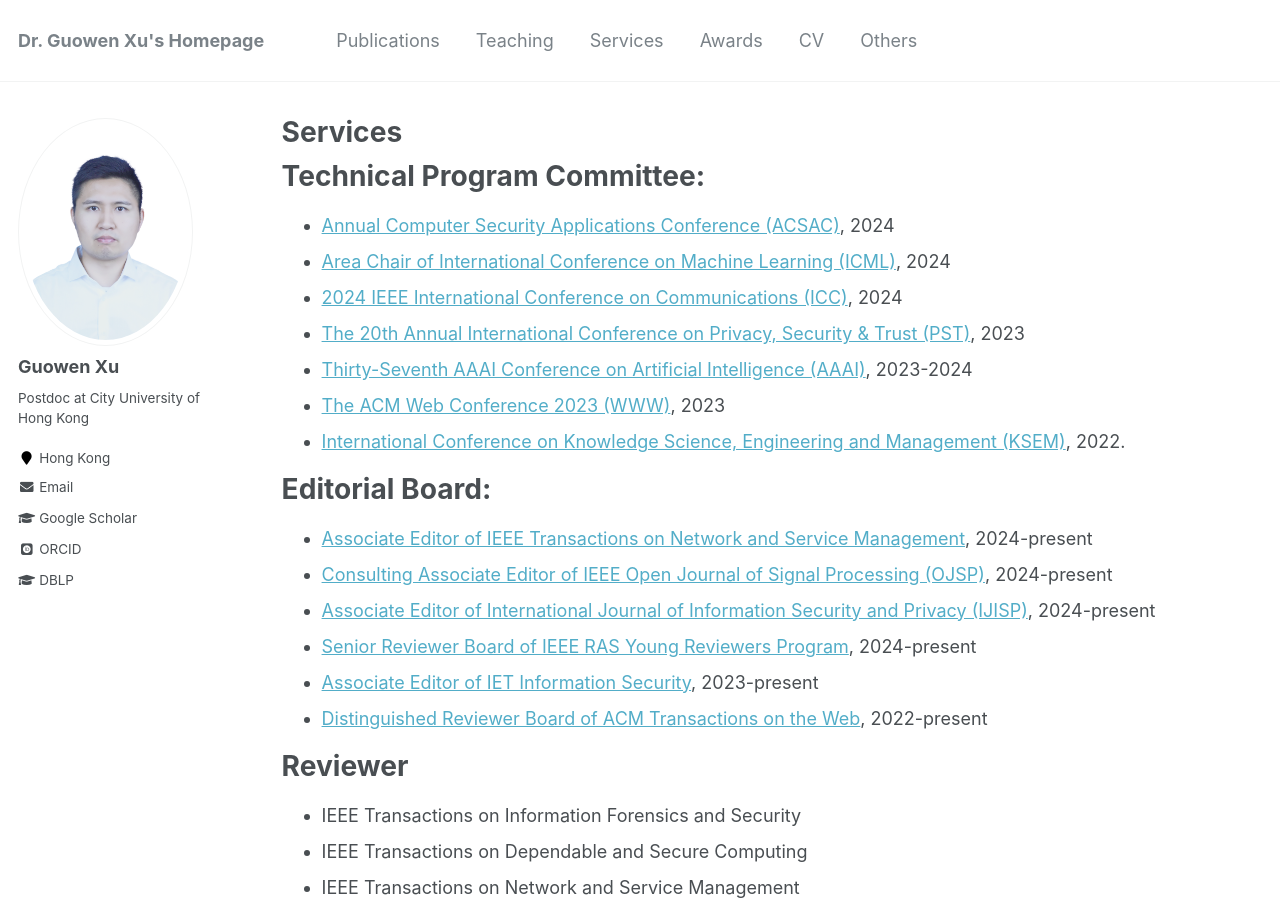
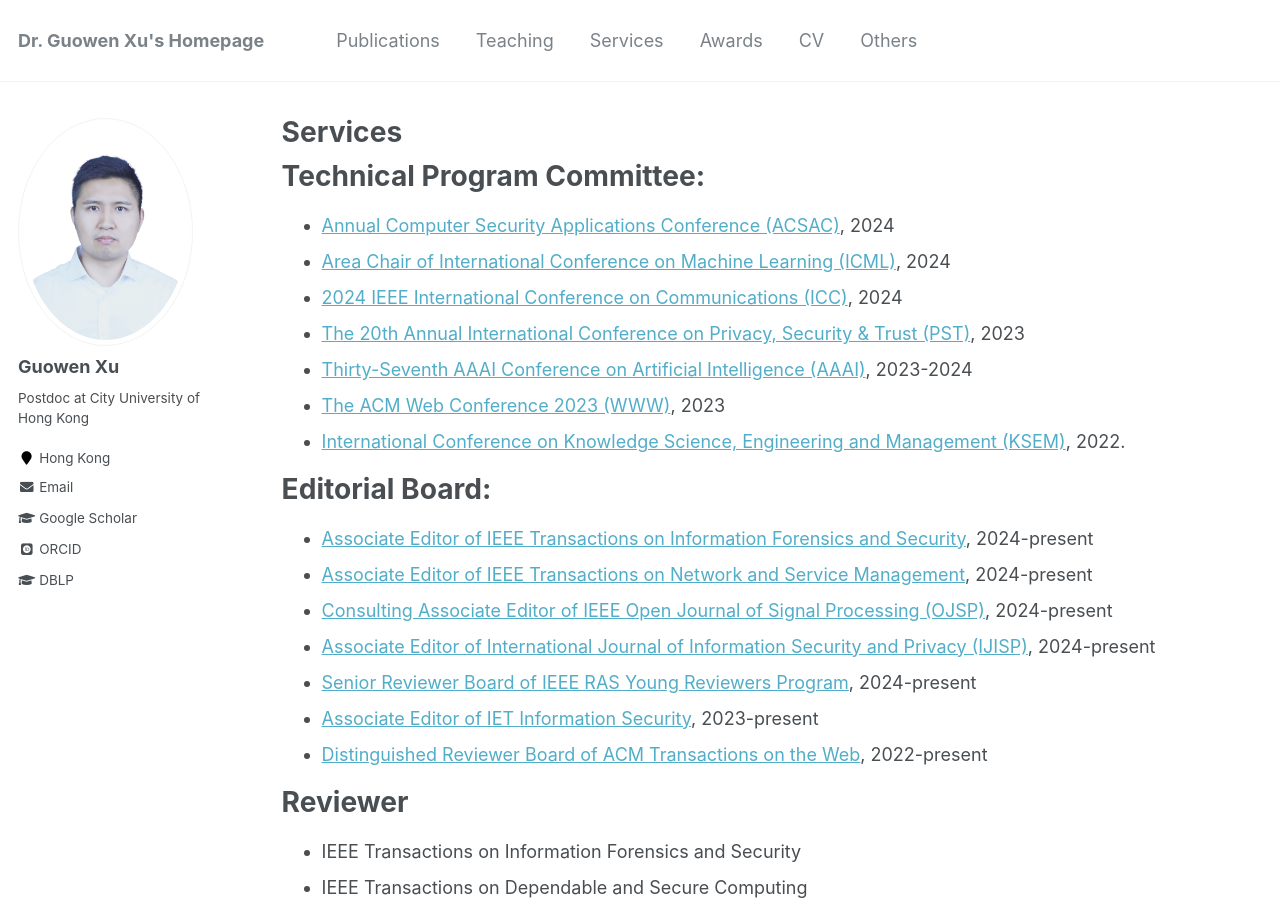
Before and after one commit to Guowen-xu/guowen-xu.github.io, a Jekyll site: the page built from _pages/services.md, in a window 1280 px wide and 900 px high. Built offline with Jekyll 4.4.1, drawn with Linux system fonts in a browser that asks for light colours; some web fonts are replaced.

Commit message:
Update services.md

```diff
--- a/_pages/services.md
+++ b/_pages/services.md
@@ -16,6 +16,7 @@ Technical Program Committee:
 
 Editorial Board:
 ======
+* [Associate Editor of IEEE Transactions on Information Forensics and Security](https://signalprocessingsociety.org/publications-resources/ieee-transactions-information-forensics-and-security/editorial-board), 2024-present
 * [Associate Editor of IEEE Transactions on Network and Service Management](https://www.comsoc.org/publications/journals/ieee-tnsm/ieee-transactions-network-and-service-management-editorial-board), 2024-present
 * [Consulting Associate Editor of IEEE Open Journal of Signal Processing (OJSP)](https://signalprocessingsociety.org/publications-resources/ieee-open-journal-signal-processing/advisoryeditorial-board), 2024-present
 * [Associate Editor of International Journal of Information Security and Privacy (IJISP)](https://www.igi-global.com/journals/open-access/reviewers/international-journal-information-security-privacy/1096), 2024-present
```
